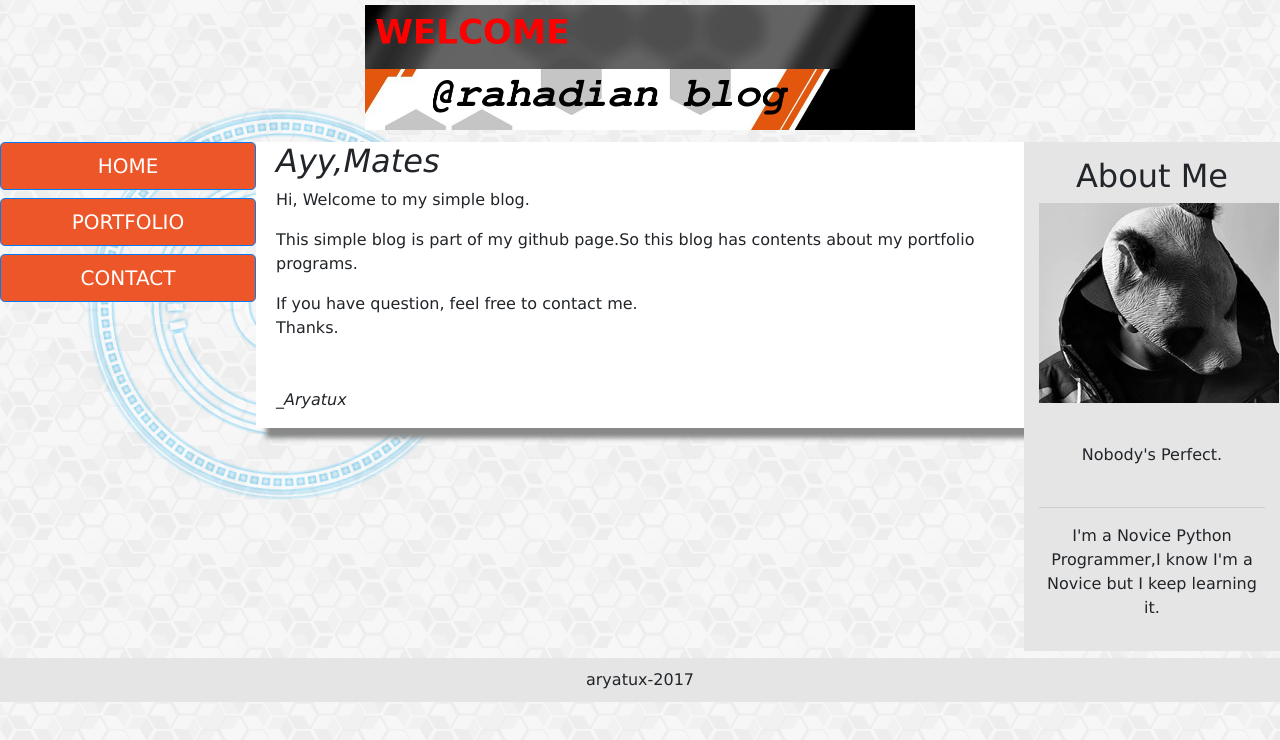
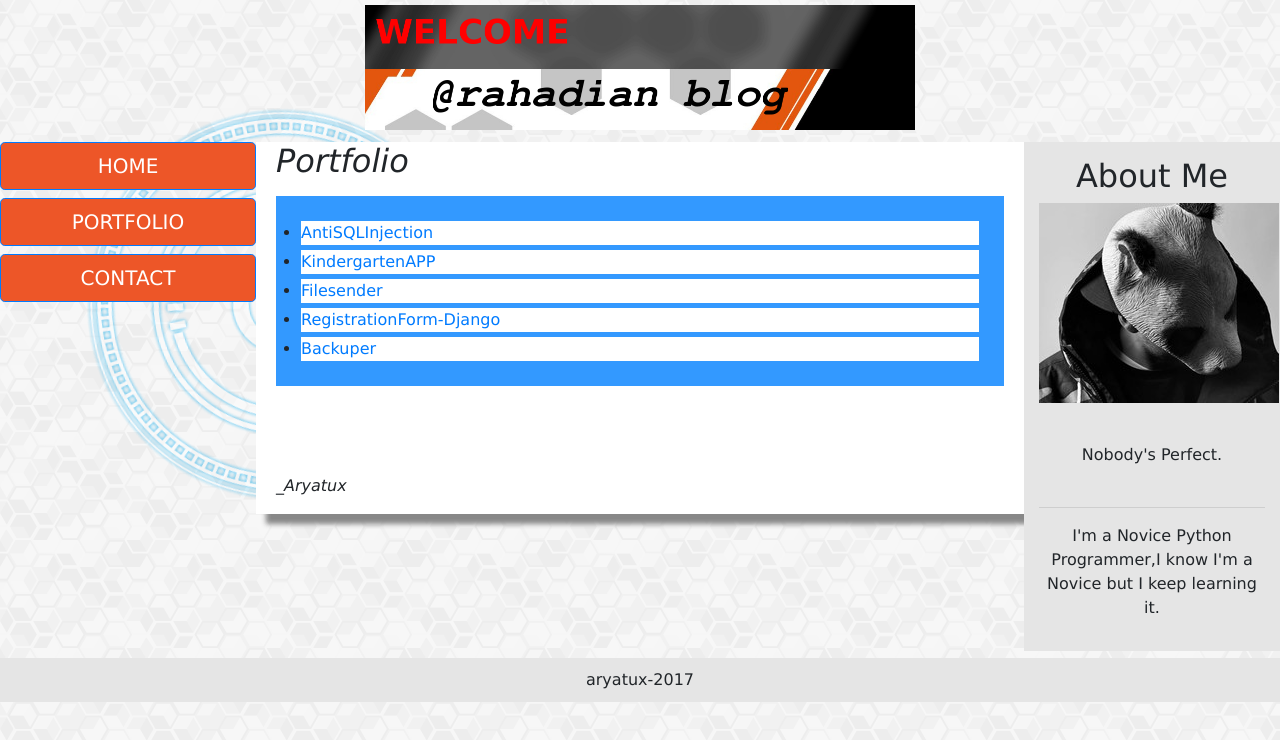
Before and after one commit to rahadian/rahadian.github.io, a plain HTML site: page portfolio.html in a window 1280 px wide. Drawn offline with nearby package versions, Linux system fonts and the light colour scheme.

Commit message:
Update portfolio.html

```diff
--- a/portfolio.html
+++ b/portfolio.html
@@ -15,6 +15,26 @@ min-width: 1040px;
 }
 *{
 box-sizing:border-box;
+}
+ol {
+    background: #ff9999;
+    padding: 20px;
+}
+
+ul {
+    background: #3399ff;
+    padding: 20px;
+}
+
+ol li {
+    background: #ffe5e5;
+    padding: 5px;
+    margin-left: 35px;
+}
+
+ul li {
+    background: #ffffff;
+    margin: 5px;
 }
 .spin {
     position: absolute;
@@ -127,12 +147,17 @@ width:100%;
    <a href="https://rahadian.github.io/contact.html" class="btn btn-primary menuitem btn-lg btn-block">CONTACT</a>
   </div>
  <div class="main">
-<h2><i>Ayy,Mates</i></h2>
+<h2><i>Portfolio</i></h2>
 <img style="position:absolute;z-index: -1; left: 30px;top: 50px;"class="spin1" src="https://rahadian.github.io/assets/img/cover/circle.png">
-<p>Hi, Welcome to my simple blog. <br>
-<p>This simple blog is part of my github page.So this blog has contents about my portfolio programs.<br>
-<p>If you have question, feel free to contact me.<br>
-Thanks.<br><br><br>
+<p>
+<ul>
+  <li><a href="https://github.com/rahadian/AntiSQLInjection" target="_blank">AntiSQLInjection</a></li>
+  <li><a href="https://github.com/rahadian/KindergartenAPP" target="_blank">KindergartenAPP</a></li>
+  <li><a href="https://github.com/rahadian/FileSender" target="_blank">Filesender</a></li>
+  <li><a href="https://github.com/rahadian/RegistrationForm-Django" target="_blank">RegistrationForm-Django</a></li>
+  <li><a href="https://github.com/rahadian/backuper" target="_blank">Backuper</a></li>
+</ul>
+<br><br><br>
 <i>_Aryatux</i></p>
  </div>
 
```
